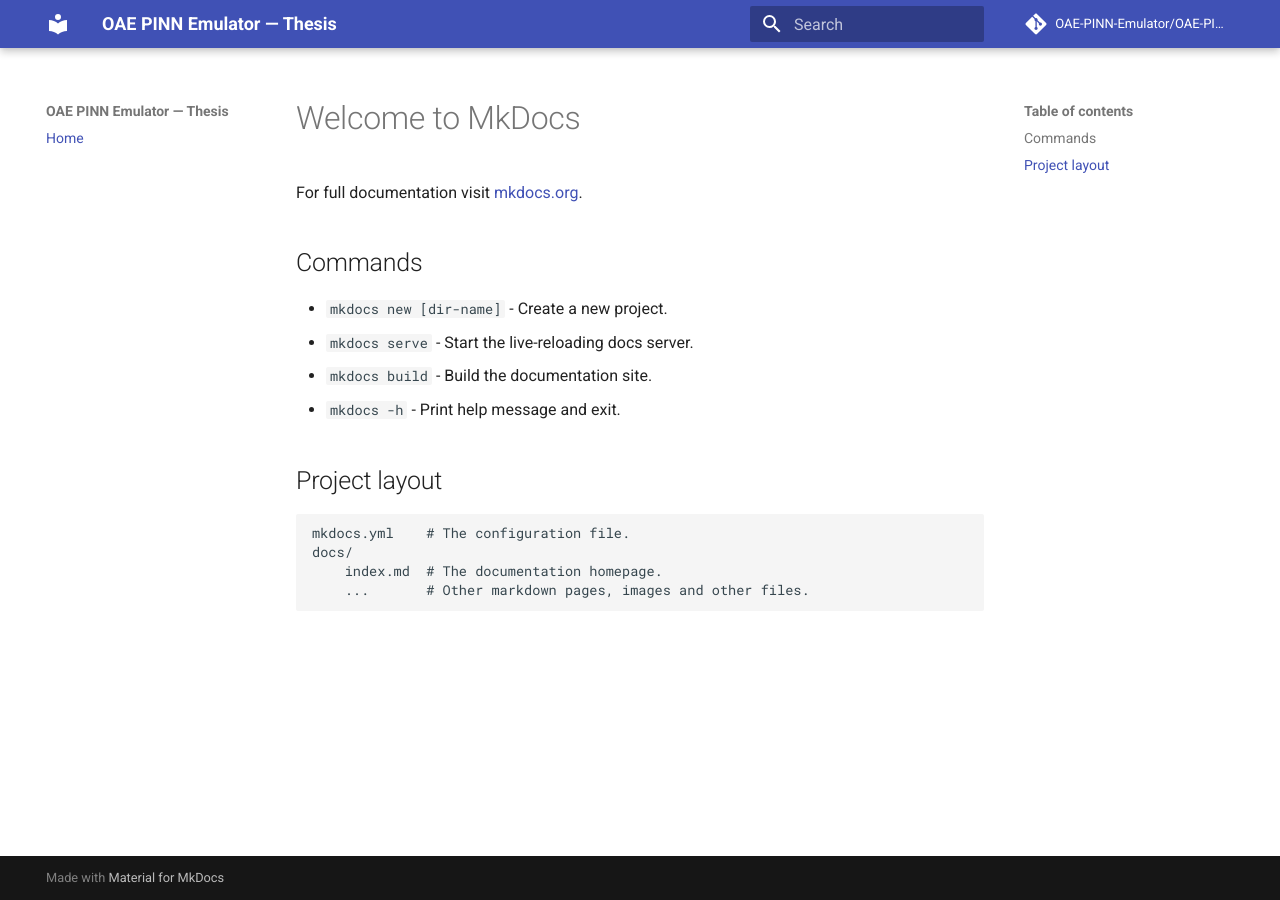
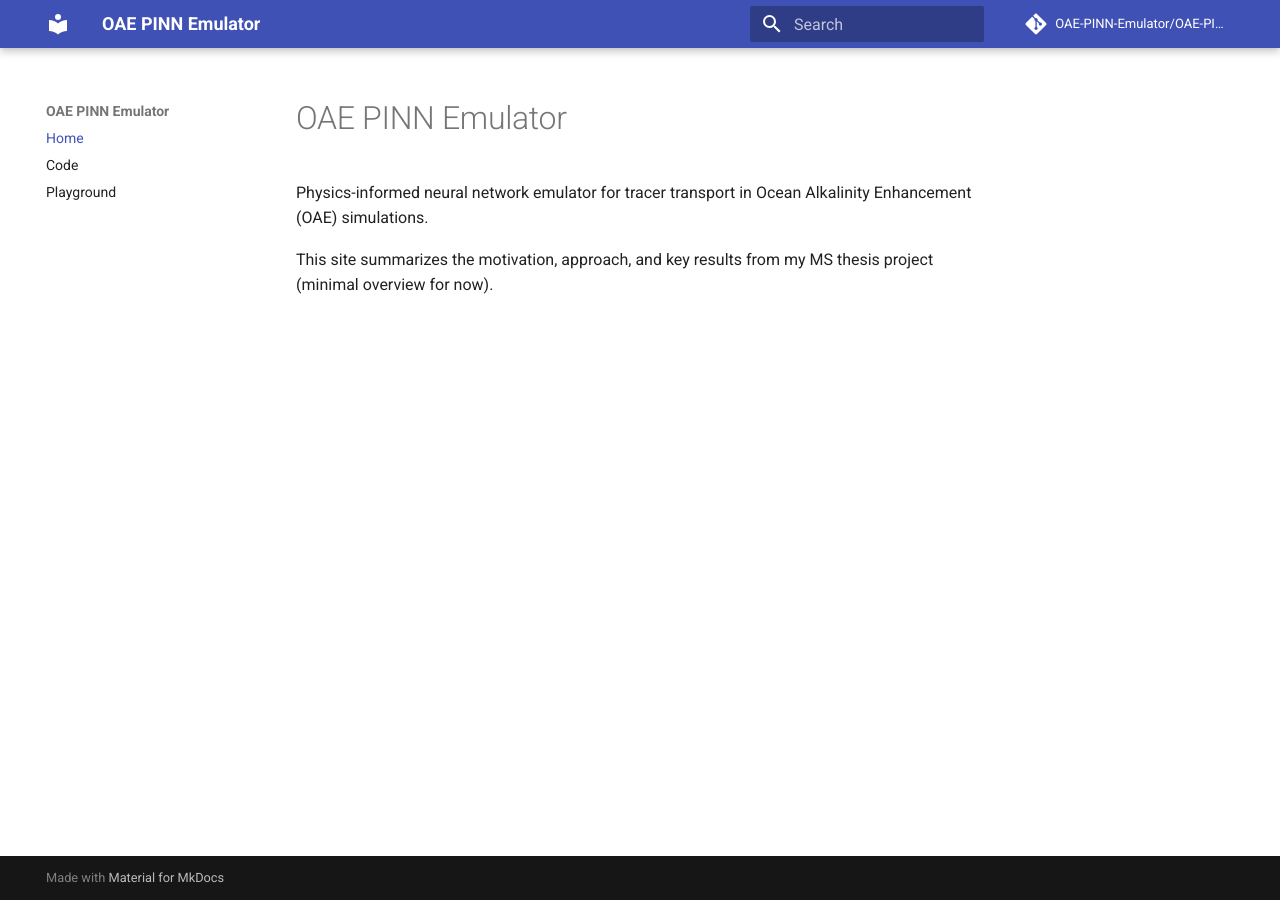
Before and after one commit to OAE-PINN-Emulator/OAE-PINN-Emulator.github.io, an MkDocs documentation site: the page built from docs/index.md, in a window 1280 px wide. Built offline with MkDocs 1.6.1 and Material for MkDocs 9.7.7, drawn with Linux system fonts in a browser that asks for light colours; comment, search, counter and statistics services are not loaded.

Commit message:
Add minimal site pages (Home/Code/Playground)

```diff
--- a/docs/index.md
+++ b/docs/index.md
@@ -1,17 +1,5 @@
-# Welcome to MkDocs
+# OAE PINN Emulator
 
-For full documentation visit [mkdocs.org](https://www.mkdocs.org).
+Physics-informed neural network emulator for tracer transport in Ocean Alkalinity Enhancement (OAE) simulations.
 
-## Commands
-
-* `mkdocs new [dir-name]` - Create a new project.
-* `mkdocs serve` - Start the live-reloading docs server.
-* `mkdocs build` - Build the documentation site.
-* `mkdocs -h` - Print help message and exit.
-
-## Project layout
-
-    mkdocs.yml    # The configuration file.
-    docs/
-        index.md  # The documentation homepage.
-        ...       # Other markdown pages, images and other files.
+This site summarizes the motivation, approach, and key results from my MS thesis project (minimal overview for now).
--- a/mkdocs.yml
+++ b/mkdocs.yml
@@ -1,4 +1,4 @@
-site_name: OAE PINN Emulator — Thesis
+site_name: OAE PINN Emulator
 site_url: https://oae-pinn-emulator.github.io/
 
 theme:
@@ -6,6 +6,8 @@ theme:
 
 nav:
   - Home: index.md
+  - Code: code.md
+  - Playground: playground.md
 
 plugins:
   - search
```
Also changed, not shown: docs/code.md (added, +5 -0 lines), docs/playground.md (added, +3 -0 lines).
